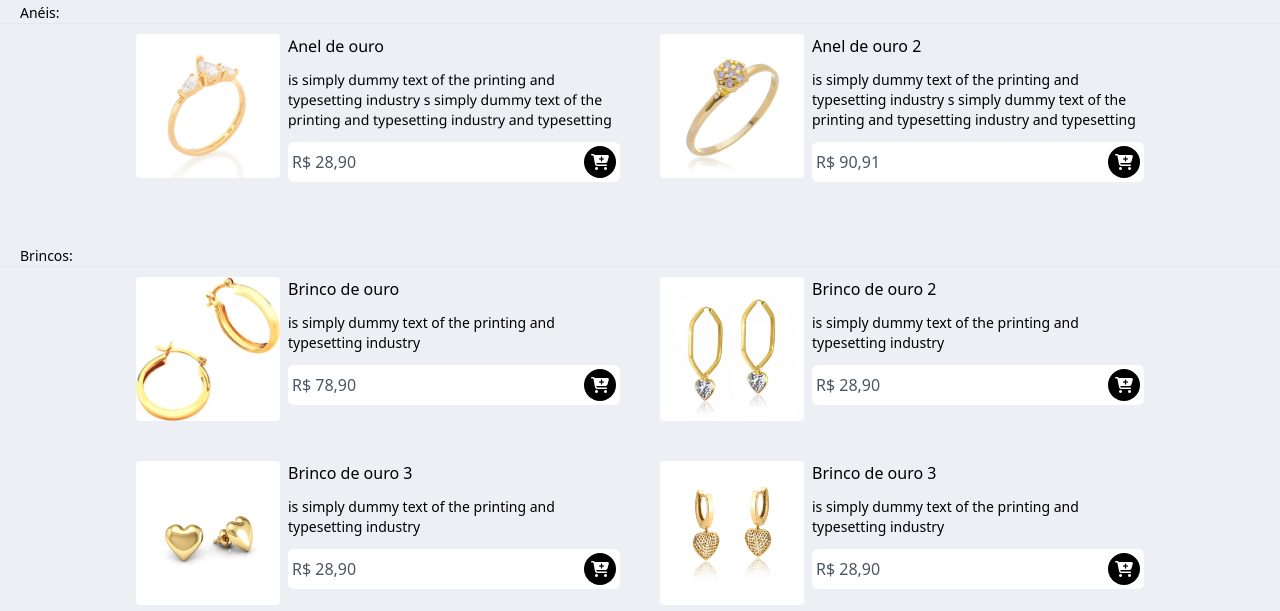
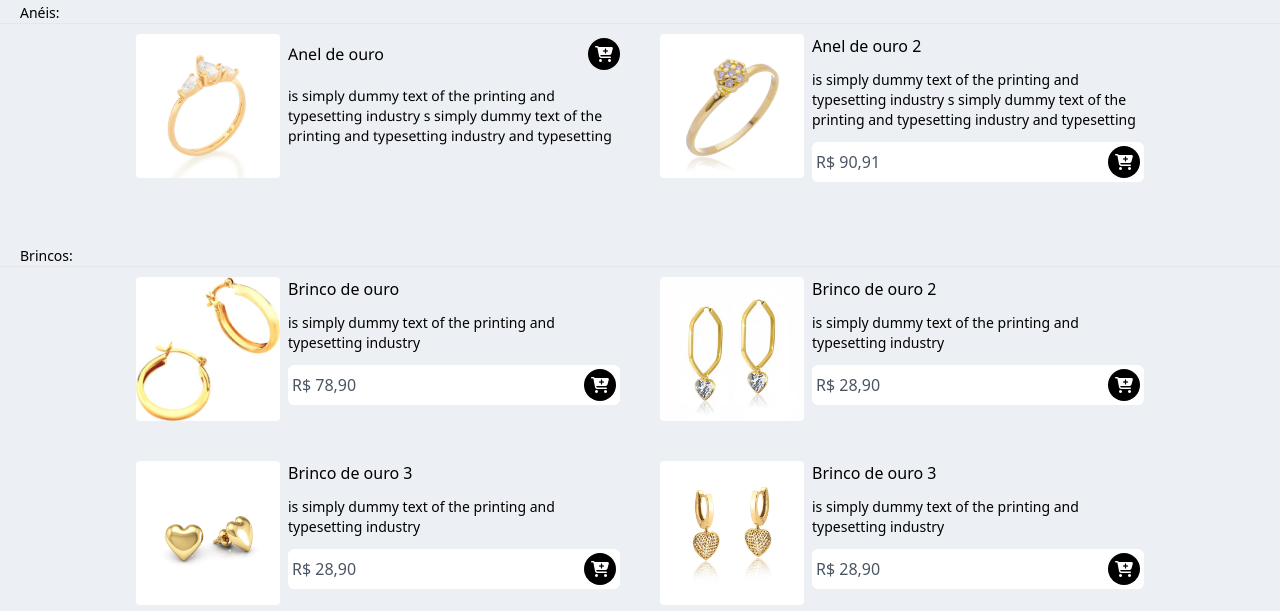
Before and after one commit to devdotcom1/loja, a website: page index.html in a window 1280 px wide. Shown: the part 189-800 px from the top of the page. Drawn offline with Linux system fonts and the light colour scheme.

Commit message:
Update index.html
teste

```diff
--- a/index.html
+++ b/index.html
@@ -55,17 +55,13 @@
                     >
 
                     <div>
-                        <div class="flex justify-between mb-3">
+                        <div class="flex items-center justify-between mb-3">
                             <p class="text-black" style="font-family: Noto Sans;">Anel de ouro</p>
-
+                            <button class="mt-1 mb-1 bg bg-black w-8 h-8 rounded-full add-to-cart-btn" data-name="Anel de ouro" data-price="28.90" data-img="./assets/anel.jpg">
+                                <i class="fa fa-cart-plus text-white"></i>
+                            </button>
                         </div>
                         <p class="text-sm" style="font-family: Noto Sans;">is simply dummy text of the printing and typesetting industry s simply dummy text of the printing and typesetting industry and typesetting </p>
-                    <div class="flex items-center gap-2 justify-between mt-3 bg-white px-1 rounded-md">
-                        <p class="text-gray-600">R$ 28,90</p>
-                        <button class="mt-1 mb-1 bg bg-black w-8 h-8 rounded-full add-to-cart-btn" data-name="Anel de ouro" data-price="28.90" data-img="./assets/anel.jpg">
-                            <i class="fa fa-cart-plus text-white"></i>
-                        </button>
-                    </div>
                     </div>
                 </div>
         <!-- Produto Item -->
```
